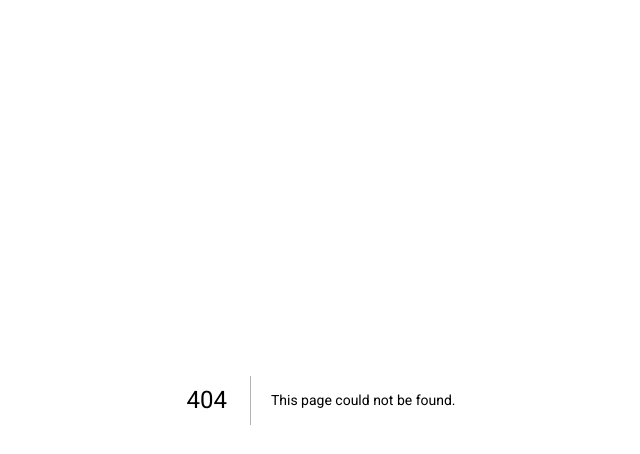
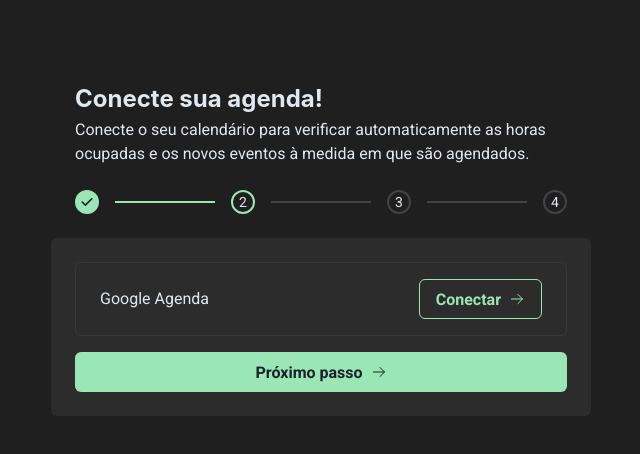
Before and after one commit to arroiz/callendar, a Next.js app: page /register/connect-calendar in a window 1280 px wide. Before the commit this address had no page. Shown: the top 454 px of the page, without its empty margins (319-959 px from the left). Built offline with nearby package versions, Linux system fonts and the light colour scheme.

Commit message:
feat: add connect calendar page and adjust the dark mode

```diff
--- a/src/pages/_document.tsx
+++ b/src/pages/_document.tsx
@@ -1,3 +1,5 @@
+import { theme } from '@/styles/theme';
+import { ColorModeScript } from '@chakra-ui/react';
 import { Html, Head, Main, NextScript } from 'next/document';
 
 export default function Document() {
@@ -5,6 +7,7 @@ export default function Document() {
     <Html>
       <Head></Head>
       <body>
+        <ColorModeScript initialColorMode={theme.config.initialColorMode} />
         <Main />
         <NextScript />
       </body>
--- a/src/pages/index.tsx
+++ b/src/pages/index.tsx
@@ -19,7 +19,7 @@ export default function Home() {
           Agendamento descomplicado
         </Heading>
         <Text
-          color="blackAlpha.300"
+          color="whiteAlpha.800"
           lineHeight="1.6"
           fontSize={{ base: 'md', md: 'xl' }}
         >
--- /dev/null
+++ b/src/pages/register/connect-calendar.tsx
@@ -0,0 +1,94 @@
+import {
+  Button,
+  Flex,
+  Heading,
+  Step,
+  StepIcon,
+  StepIndicator,
+  StepNumber,
+  StepSeparator,
+  StepStatus,
+  Stepper,
+  Text,
+  useColorMode,
+  useSteps,
+} from '@chakra-ui/react';
+import { ArrowRight } from 'phosphor-react';
+
+const steps = [1, 2, 3, 4];
+
+export default function ConnectCalendar() {
+  const { activeStep } = useSteps({
+    index: 1,
+    count: steps.length,
+  });
+  const { colorMode, toggleColorMode } = useColorMode();
+
+  return (
+    <Flex
+      maxWidth="572px"
+      top={20}
+      marginX="auto"
+      marginBottom={4}
+      marginTop={20}
+      paddingX={4}
+      flexDirection="column"
+      gap={6}
+    >
+      <Flex flexDirection="column" paddingX={6}>
+        <Heading as="strong" fontSize="2xl" lineHeight="1.6">
+          Conecte sua agenda!
+        </Heading>
+        <Text>
+          Conecte o seu calendário para verificar automaticamente as horas
+          ocupadas e os novos eventos à medida em que são agendados.
+        </Text>
+        <Stepper index={activeStep} size="sm" colorScheme="green" marginTop={6}>
+          {steps.map((step, index) => (
+            <Step key={index}>
+              <StepIndicator>
+                <StepStatus
+                  complete={<StepIcon />}
+                  incomplete={<StepNumber />}
+                  active={<StepNumber />}
+                />
+              </StepIndicator>
+              <StepSeparator />
+            </Step>
+          ))}
+        </Stepper>
+      </Flex>
+      <Flex
+        background="whiteAlpha.100"
+        padding={6}
+        borderRadius="md"
+        display="flex"
+        flexDirection="column"
+        gap={4}
+      >
+        <Flex
+          paddingX={6}
+          paddingY={4}
+          borderColor="whiteAlpha.100"
+          borderWidth={1}
+          borderRadius="md"
+          justifyContent="space-between"
+          alignItems="center"
+        >
+          <Text>Google Agenda</Text>
+          <Button
+            colorScheme="green"
+            variant="outline"
+            rightIcon={<ArrowRight />}
+            onClick={toggleColorMode}
+          >
+            Conectar
+          </Button>
+        </Flex>
+        <Button colorScheme="green" rightIcon={<ArrowRight />}>
+          Próximo passo
+        </Button>
+      </Flex>
+    </Flex>
+  );
+}
--- a/src/styles/theme.ts
+++ b/src/styles/theme.ts
@@ -1,4 +1,4 @@
-import { extendTheme } from '@chakra-ui/react';
+import { extendTheme, type ThemeConfig } from '@chakra-ui/react';
 import { Roboto } from '@next/font/google';
 
 const roboto = Roboto({
@@ -8,7 +8,13 @@ const roboto = Roboto({
   fallback: ['sans-serif'],
 });
 
+const config: ThemeConfig = {
+  initialColorMode: 'dark',
+  useSystemColorMode: false,
+};
+
 export const theme = extendTheme({
+  config,
   styles: {
     global: {
       '*': {
@@ -18,7 +24,7 @@ export const theme = extendTheme({
         fontFamily: roboto.style.fontFamily,
       },
       body: {
-        backgroundColor: 'blackAlpha.900',
+        backgroundColor: 'whiteAlpha.100',
         color: 'gray.200',
       },
     },
```
Also changed, not shown: src/components/claim-username-form/claim-username-form.tsx (+4 -3 lines), src/pages/register/index.tsx (renamed from src/pages/register.tsx, +6 -4 lines), 1 other file (tests, documents, lock files or other folders).
